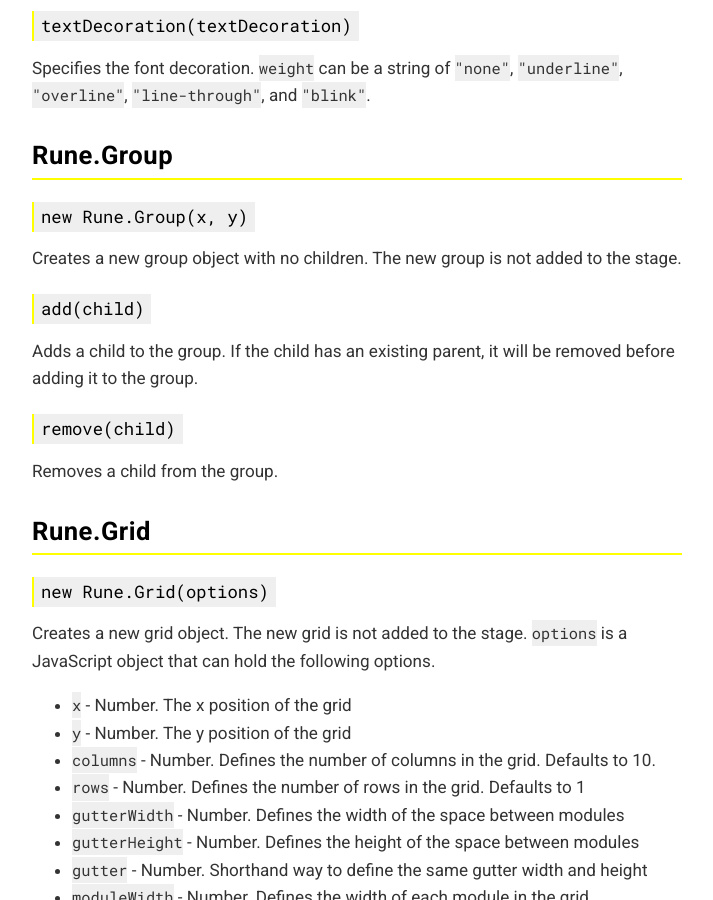
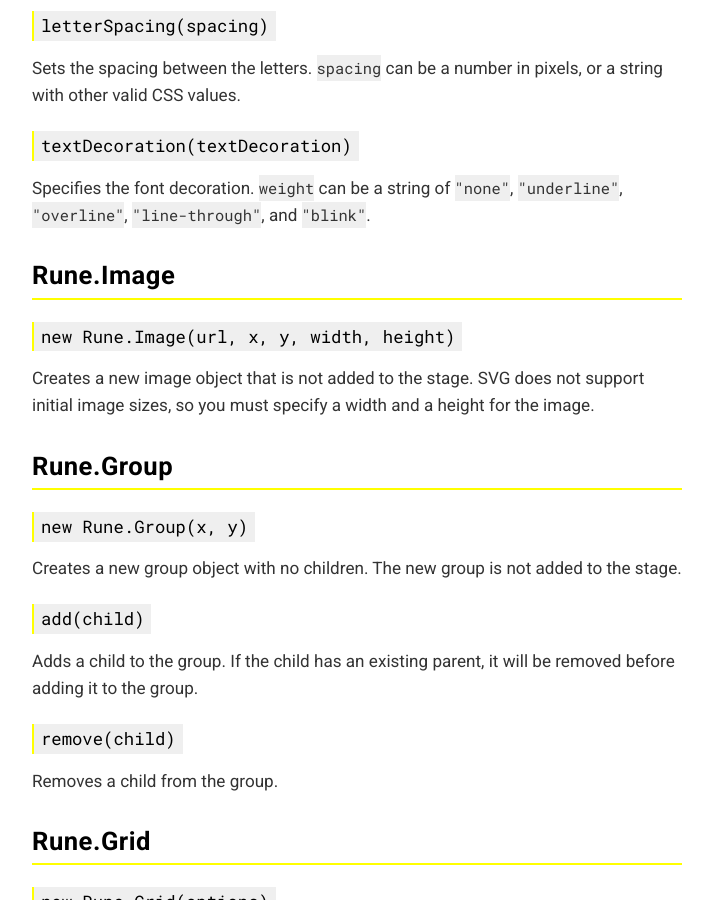
Before and after one commit to runemadsen/rune.js, a Jekyll site: the page built from documentation.md, in a window 1280 px wide and 900 px high, scrolled down 10932 px. Shown: the whole window, without its empty margins (13-726 px from the left). Built offline with Jekyll 4.4.1, drawn with Linux system fonts in a browser that asks for light colours; nearby versions of some CDN libraries; comment, search, counter and statistics services are not loaded; some of the changed text lies outside the part shown.

Commit message:
adding image documentation

```diff
--- a/documentation.md
+++ b/documentation.md
@@ -57,6 +57,10 @@ Shortcut to create a new path object and add it to a group. See above or the [`R
 ### `text(text, x, y, parent)`
 
 Shortcut to create a new text object and add it to a group. See above or the [`Rune.Text`](#runetext) documentation.
+
+### `image(url, x, y, width, height)`
+
+Shortcut to create a new image object and add it to a group. See above or the [`Rune.Image`](#runeimage) documentation.
 
 ### `grid(options, parent)`
 
@@ -379,6 +383,12 @@ Sets the spacing between the letters. `spacing` can be a number in pixels, or a
 
 Specifies the font decoration. `weight` can be a string of `"none"`, `"underline"`, `"overline"`, `"line-through"`, and `"blink"`.
 
+## Rune.Image
+
+### `new Rune.Image(url, x, y, width, height)`
+
+Creates a new image object that is not added to the stage. SVG does not support initial image sizes, so you must specify a width and a height for the image.
+
 ## Rune.Group
 
 ### `new Rune.Group(x, y)`
```
